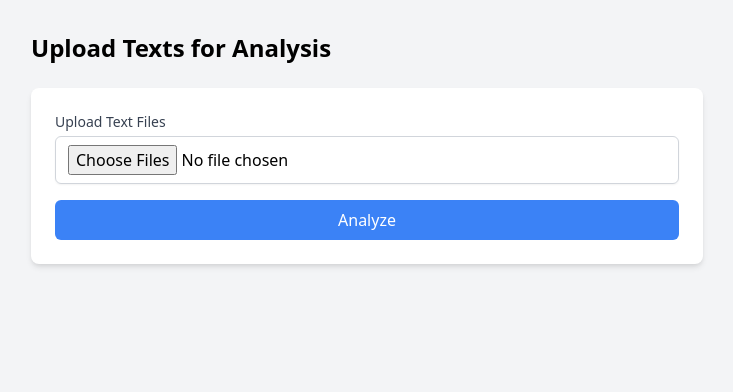
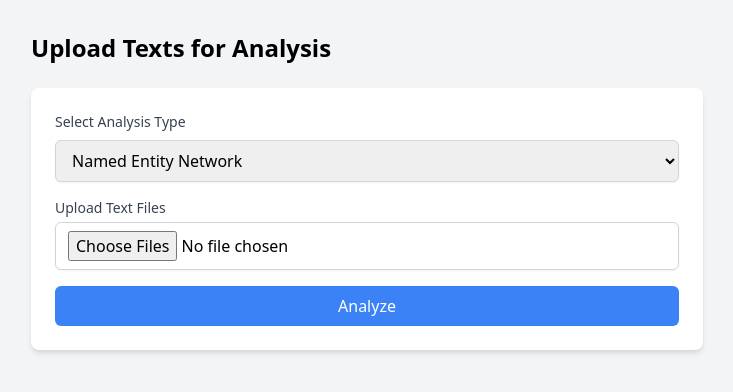
Before and after one commit to StergiosCha/NATS, a Flask app: page / in a window 1280 px wide. Shown: the part 60-452 px from the top of the page, without its empty margins (273-1006 px from the left). Run offline with Flask 2, Linux system fonts and the light colour scheme; some libraries are stand-ins or nearby versions.

Commit message:
Update upload.html

```diff
--- a/app/templates/upload.html
+++ b/app/templates/upload.html
@@ -1,3 +1,4 @@
+<!-- app/templates/upload.html -->
 {% extends "base.html" %}
 {% block title %}Upload Texts - NATS{% endblock %}
 
@@ -7,8 +8,35 @@
 
     <div class="bg-white rounded-lg shadow-md p-6">
         <form action="/upload" method="post" enctype="multipart/form-data" class="space-y-4">
+            <!-- Analysis Type Selection -->
             <div>
-                <label class="block text-sm font-medium text-gray-700">Upload Text Files</label>
+                <label class="block text-sm font-medium text-gray-700 mb-2">
+                    Select Analysis Type
+                </label>
+                <select name="analysis_type" id="analysisType"
+                        class="mt-1 block w-full px-3 py-2 border border-gray-300 rounded-md shadow-sm">
+                    <option value="NER">Named Entity Network</option>
+                    <option value="Doc2Vec">Document Embeddings</option>
+                </select>
+            </div>
+
+            <!-- Reduction Type Selection (only for Doc2Vec) -->
+            <div id="reduction_options" class="hidden">
+                <label class="block text-sm font-medium text-gray-700 mb-2">
+                    Select Reduction Method
+                </label>
+                <select name="reduction_type"
+                        class="mt-1 block w-full px-3 py-2 border border-gray-300 rounded-md shadow-sm">
+                    <option value="pca">PCA</option>
+                    <option value="tsne">t-SNE</option>
+                </select>
+            </div>
+
+            <!-- File Upload -->
+            <div>
+                <label class="block text-sm font-medium text-gray-700">
+                    Upload Text Files
+                </label>
                 <input type="file"
                        name="files"
                        multiple
@@ -24,4 +52,15 @@
         </form>
     </div>
 </div>
+
+<script>
+document.getElementById('analysisType').addEventListener('change', function() {
+    const reductionOptions = document.getElementById('reduction_options');
+    if (this.value === 'Doc2Vec') {
+        reductionOptions.classList.remove('hidden');
+    } else {
+        reductionOptions.classList.add('hidden');
+    }
+});
+</script>
 {% endblock %}
```
